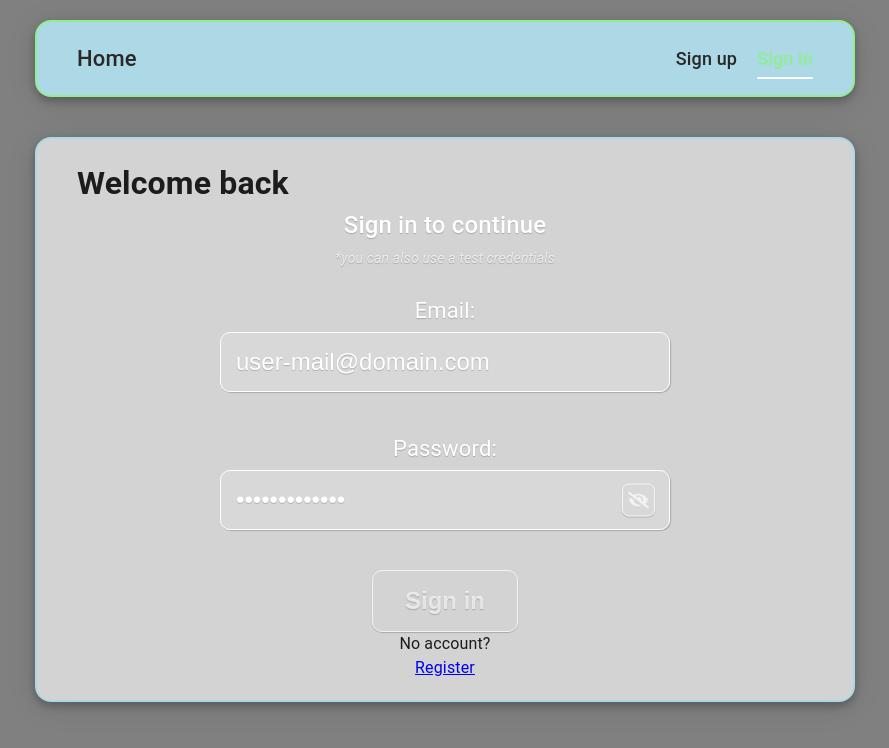
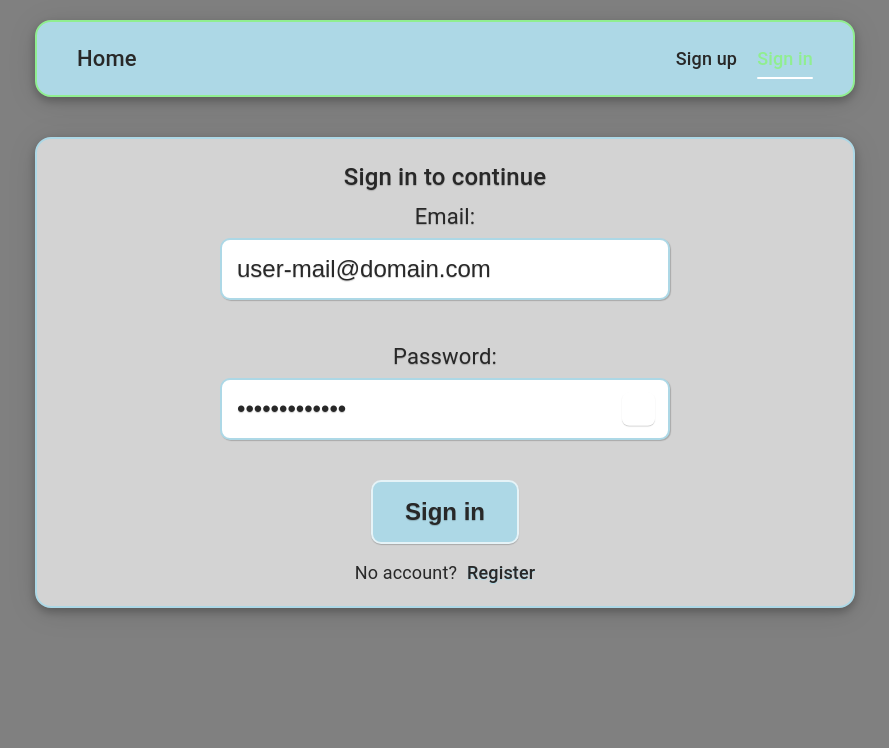
Before and after one commit to Butcherok/goit-react-hw-08-phonebook, a React (Create React App) app: page /goit-react-hw-08-phonebook/login in a window 1280 px wide. Shown: the top 748 px of the page, without its empty margins (195-1084 px from the left). Built offline with nearby package versions, Linux system fonts and the light colour scheme.

Commit message:
add: loginPage styles

```diff
--- a/src/Pages/Login.jsx
+++ b/src/Pages/Login.jsx
@@ -1,12 +1,7 @@
 import { LoginForm } from '../components/LoginForm/LoginForm';
 
 const Login = () => {
-	return (
-    <>
-      <h1>Welcome back</h1>
-      <LoginForm />
-    </>
-  );
+  return <LoginForm />;
 };
 
 export default Login;
--- a/src/Pages/NotFound.jsx
+++ b/src/Pages/NotFound.jsx
@@ -1,16 +1,8 @@
+import NoPage from 'components/NotFound/NotFound';
 import React from 'react';
-import { Link } from 'react-router-dom';
 
 const NotFound = () => {
-  return (
-    <>
-      <section>
-        <span>This page does not exist! Please, go to</span>
-        <Link to={'/'}> Home page </Link>
-        <span>and try again.</span>
-      </section>
-    </>
-  );
+  return <NoPage />
 };
 
 export default NotFound;
--- a/src/components/LoginForm/LoginForm.jsx
+++ b/src/components/LoginForm/LoginForm.jsx
@@ -10,13 +10,12 @@ import {
   Input,
   Btn,
   ErrorMsg,
-  Text,
   IconHidden,
   IconShown,
   PassWrapper,
   ShowPassBtn,
-} from './LogicForm.styled';
-import { Link } from 'react-router-dom';
+} from './LoginForm.styled';
+import { PromtLink, PromtText } from 'components/SignUpForm/SignUpForm.styled';
 
 const initialValues = {
   email: 'user-mail@domain.com',
@@ -45,7 +44,6 @@ export const LoginForm = () => {
       {({ errors, touched }) => (
         <FormContainer>
           <Title>Sign in to continue</Title>
-          <Text>*you can also use a test credentials</Text>
           <InputWrapper>
             <Label htmlFor="email">Email:</Label>
             <Input
@@ -82,8 +80,10 @@ export const LoginForm = () => {
             <ErrorMsg name="password" component="span" />
           </InputWrapper>
           <Btn type="submit">Sign in</Btn>
-          <p>No account?</p>
-          <Link to={'/Register'}> Register </Link>
+          <PromtText>
+            No account?
+            <PromtLink to={'/Register'}> Register </PromtLink>
+          </PromtText>
         </FormContainer>
       )}
     </Formik>
--- a/src/components/LoginForm/LogicForm.styled.jsx
+++ b/src/components/LoginForm/LoginForm.styled.jsx
@@ -13,7 +13,7 @@ export const Title = styled.h2`
 
   font-weight: 500;
   font-size: 24px;
-  color: #fff;
+  color: #282828;
   text-shadow: 0px 1px 1px rgba(0, 0, 0, 0.2);
 `;
 
@@ -32,7 +32,7 @@ export const InputWrapper = styled.div`
 
 export const Label = styled.label`
   font-size: 22px;
-  color: #fff;
+  color: #282828;
   text-shadow: 0px 1px 1px rgba(0, 0, 0, 0.2);
 `;
 
@@ -44,7 +44,7 @@ export const Input = styled(Field)`
   color: rgba(255, 255, 255, 0.7);
   text-shadow: 0px 1px 1px rgba(0, 0, 0, 0.2);
 
-  background-color: transparent;
+  background-color: white;
   border: 1px solid rgba(255, 255, 255, 0.7);
   border-radius: 10px;
   box-shadow: 1px 1px 1px rgba(0, 0, 0, 0.2);
@@ -54,26 +54,24 @@ export const Input = styled(Field)`
   outline: none;
 
   &:not(:placeholder-shown)[data-error='false'] {
-    color: #fff;
-    border: 1px solid rgba(255, 255, 255, 1);
-    background-color: rgba(255, 255, 255, 0.1);
+    color: #282828;
+    border: 2px solid lightblue;
   }
 
   &[data-error='true'] {
-    color: rgba(255, 255, 255, 1);
+    color: #282828;
     border: 1px solid rgba(227, 67, 67, 0.7);
-    background-color: rgba(255, 255, 255, 0.1);
   }
 
   &[type='password'] {
+    color: #282828;
     padding-right: 65px;
   }
 
   &:hover,
   &:focus {
-    color: #fff;
-    border: 1px solid rgba(255, 255, 255, 1);
-    background-color: rgba(255, 255, 255, 0.1);
+    color: #282828;
+    border: 2px solid lightblue;
   }
 `;
 
@@ -82,12 +80,12 @@ export const Btn = styled.button`
 
   font-weight: 700;
   font-size: 24px;
-  color: rgba(255, 255, 255, 0.7);
+  color: #282828;
   text-shadow: 0px 1px 1px rgba(0, 0, 0, 0.2);
 
-  background-color: transparent;
+  background-color: lightblue;
 
-  border: 1px solid rgba(255, 255, 255, 0.7);
+  border: 2px solid rgba(255, 255, 255, 0.7);
   border-radius: 10px;
   box-shadow: 0px 1px 1px rgba(0, 0, 0, 0.2);
 
@@ -96,9 +94,15 @@ export const Btn = styled.button`
   cursor: pointer;
 
   :hover {
-    color: #fff;
+    scale: 1.05;
+
     border: 1px solid rgba(255, 255, 255, 1);
-    background-color: rgba(255, 255, 255, 0.2);
+  }
+  &:active {
+    background-color: lightgreen;
+    transform: scale(0.95);
+    transition: all 0.1s ease-in-out;
+    border: 2px solid lightgreen;
   }
 `;
 
--- /dev/null
+++ b/src/components/NotFound/NotFound.jsx
@@ -0,0 +1,19 @@
+import React from 'react';
+import { PromtText } from './NotFound.styled';
+import { PromtLink } from 'components/SignUpForm/SignUpForm.styled';
+
+const NoPage = () => {
+  return (
+    <>
+      <section>
+        <PromtText>
+          This page does not exist! Please, go to
+          <PromtLink to={'/'}> Home page </PromtLink>
+          and try again.
+        </PromtText>
+      </section>
+    </>
+  );
+};
+
+export default NoPage;
--- /dev/null
+++ b/src/components/NotFound/NotFound.styled.jsx
@@ -0,0 +1,10 @@
+import styled from '@emotion/styled';
+
+export const PromtText = styled.span`
+  display: flex;
+  margin-top: 15px;
+  gap: 10px;
+
+  font-size: 18px;
+  color: #282828;
+`;
--- a/src/components/SignUpForm/SignUpForm.styled.jsx
+++ b/src/components/SignUpForm/SignUpForm.styled.jsx
@@ -56,16 +56,16 @@ export const Input = styled(Field)`
 
   &:not(:placeholder-shown)[data-error='false'] {
     color: #282828;
-    border: 1px solid rgba(255, 255, 255, 1);
+    border: 2px solid lightblue;
   }
 
   &[data-error='true'] {
     color: #282828;
     border: 1px solid rgba(227, 67, 67, 0.7);
-    background-color: rgba(255, 255, 255, 0.1);
   }
 
   &[type='password'] {
+    color: #282828;
     padding-right: 65px;
   }
 
@@ -73,7 +73,6 @@ export const Input = styled(Field)`
   &:focus {
     color: #282828;
     border: 2px solid lightblue;
-    /* background-color: rgba(255, 255, 255, 0.1); */
   }
 `;
 
@@ -82,7 +81,7 @@ export const Btn = styled.button`
 
   font-weight: 700;
   font-size: 24px;
-  color: 282828;
+  color: #282828;
   text-shadow: 0px 1px 1px rgba(0, 0, 0, 0.2);
 
   background-color: lightblue;
```
